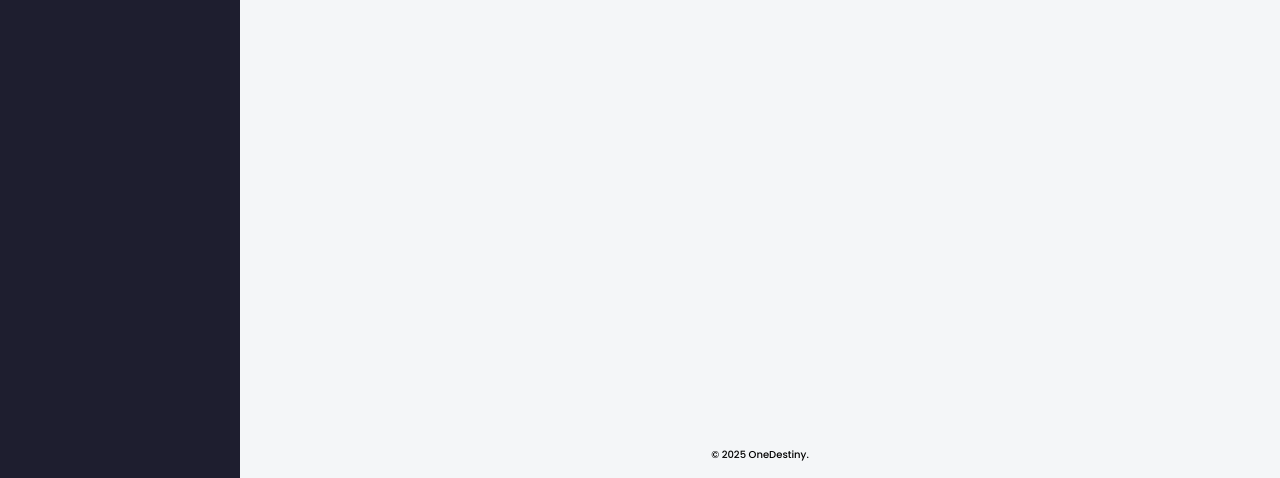
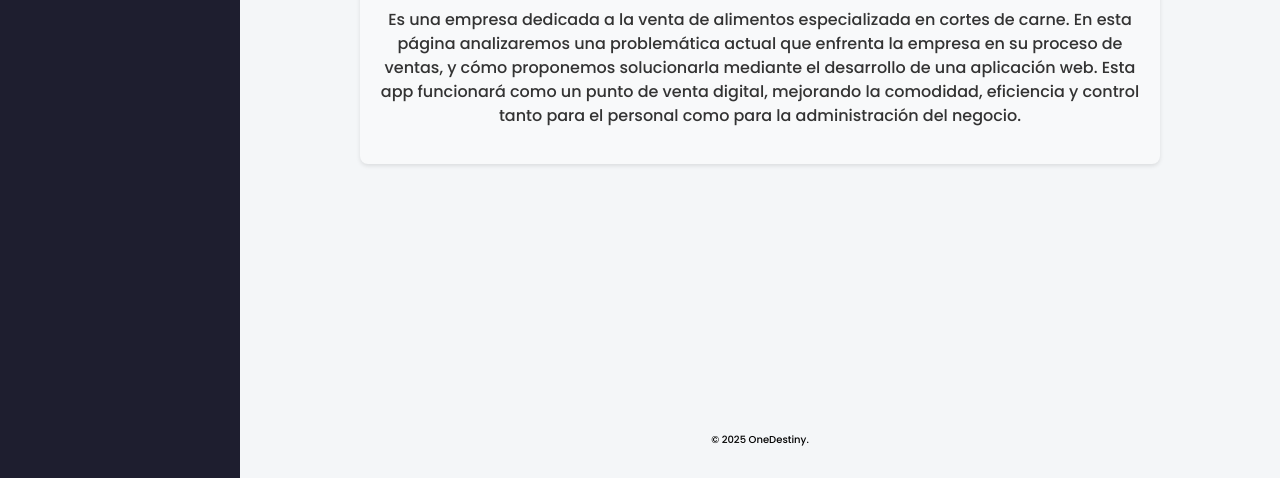
Before and after one commit to SolisEmir123/presentacion, a plain HTML site: page public/index.html in a window 1280 px wide. Shown: the part 322-800 px from the top of the page. Drawn offline with nearby package versions, Linux system fonts and the light colour scheme.

Commit message:
Update Inicio

```diff
--- a/public/index.html
+++ b/public/index.html
@@ -6,12 +6,14 @@
     <meta name="viewport" content="width=device-width, initial-scale=1.0">
     <title>Inicio - OneDestiny</title>
     <link href="https://fonts.googleapis.com/css2?family=Poppins:wght@300;500;700&display=swap" rel="stylesheet">
+    <link href="https://cdn.jsdelivr.net/npm/bootstrap@5.3.3/dist/css/bootstrap.min.css" rel="stylesheet">
     <link rel="stylesheet" href="css/nav.css">
     <style>
-
-        html, body {
+        html,
+        body {
             height: 100%;
         }
+
         main {
             flex-grow: 1;
             padding: 40px;
@@ -33,6 +35,7 @@
             display: none;
             z-index: 1001;
         }
+
         .contenedor {
             display: flex;
             flex-direction: column;
@@ -41,7 +44,7 @@
         }
 
         footer {
-            color:  black;
+            color: black;
             text-align: center;
             padding: 15px 20px;
             font-size: 10px;
@@ -51,6 +54,27 @@
             .menu-toggle {
                 display: block;
             }
+        }
+
+        .ajustar-texto {
+            max-width: 100%;
+            word-wrap: break-word;
+            /* Rompe palabras largas si es necesario */
+            overflow-wrap: break-word;
+            /* Soporte más moderno */
+            line-height: 1.5;
+            /* Mejora la legibilidad */
+            font-size: 1rem;
+            /* Tamaño relativo y responsivo */
+            justify-content: center;
+        }
+        .parrafo {
+            max-width: 800px;
+            margin: 0 auto;
+            padding: 20px;
+            background-color: #f8f9fa;
+            border-radius: 8px;
+            box-shadow: 0 2px 4px rgba(0, 0, 0, 0.1);
         }
     </style>
 </head>
@@ -69,6 +93,18 @@
 
     <div class="contenedor">
         <main>
+            <h1>TAKE A STEAK</h1>
+            <div class="parrafo">
+                <p class="ajustar-texto">Es una
+                    empresa
+                    dedicada a la venta
+                    de alimentos especializada en cortes de carne. En esta página analizaremos una problemática actual
+                    que enfrenta la empresa en su proceso de ventas, y cómo proponemos solucionarla mediante el
+                    desarrollo
+                    de una aplicación web. Esta app funcionará como un punto de venta digital, mejorando la comodidad,
+                    eficiencia y control tanto para el personal como para la administración del negocio.</p>
+            </div>
+
         </main>
         <footer>
             <p>© 2025 OneDestiny.</p>
@@ -77,4 +113,6 @@
 </body>
 
 <script src="js/nav.js?v=1.0"></script>
+<script src="https://cdn.jsdelivr.net/npm/bootstrap@5.3.3/dist/js/bootstrap.bundle.min.js"></script>
+
 </html>
```
